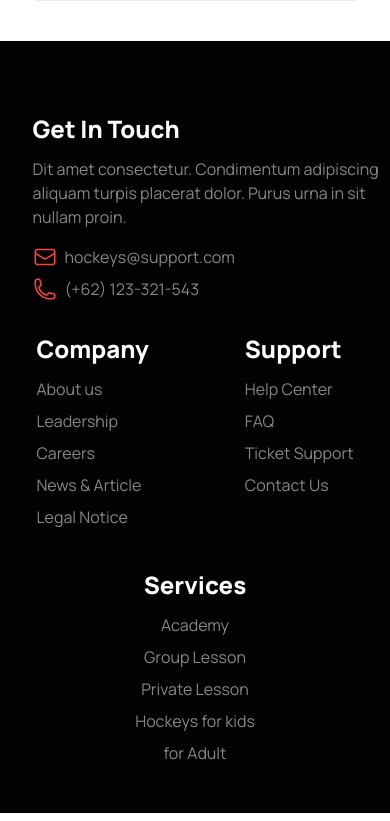
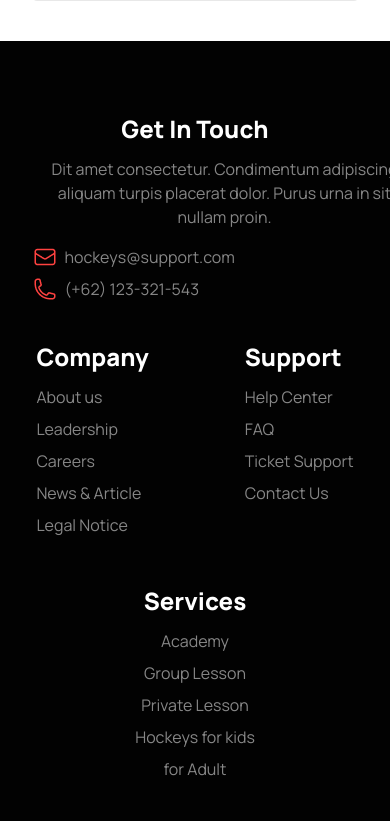
Before and after one commit to Tonmoy-Rahman-Turjo/assingment-exam-thre, a plain HTML site: page index.html in a window 390 px wide. Shown: the part 8282-9103 px from the top of the page. Drawn offline with nearby package versions, Linux system fonts and the light colour scheme.

Commit message:
full cmplit

```diff
--- a/index.html
+++ b/index.html
@@ -443,23 +443,28 @@
      </section>
    </main>
    <footer class="bg-[#020202] mt-10 ">
-    <section class="w-5/6 m-auto py-10">
+    <section class="w-5/6 m-auto py-8">
       <div class="lg:flex lg:justify-around    flex-row justify-center  items-center">
        <!-- one-nober -->
-        <div class=" flex-row  justify-center items-center mt-8 ">
-          <h2 class="text-2xl font-extrabold text-[#FFF] mb-3">Get In Touch</h2>
+        <div class=" flex-row  justify-center items-center mt-10 ">
+          <div class="lg:text-left text-center">
+            <h2 class="text-2xl font-extrabold text-[#FFF] mb-3">Get In Touch</h2>
           <p class="w-96 text-base mb-4  text-[#ffffff86]">Dit amet consectetur. Condimentum adipiscing aliquam turpis placerat dolor. Purus urna in sit nullam proin.</p>
-           <div class="flex mt-2 mb-2 lg:text-left text-center">
-            <img src="./Images/Frame (3).png" alt="">
-           <span class=" text-base ml-2 text-[#ffffff86]">hockeys@support.com</span>
+           <div class="flex-col w-96 justify-center items-center">
+            <div class="flex mb-2">
+              <img src="./Images/Frame (3).png" alt="">
+             <span class=" text-base ml-2  text-[#ffffff86]">hockeys@support.com</span>
+             </div>
+             <div class=" flex   ">
+                 <img src="./Images/Frame (4).png" alt="">
+                 <span class=" ml-2 text-base text-[#ffffff86]">(+62) 123-321-543</span>
+             </div>
            </div>
-           <div class="flex  lg:text-left text-center  ">
-               <img src="./Images/Frame (4).png" alt="">
-               <span class=" ml-2 text-base text-[#ffffff86]">(+62) 123-321-543</span>
-           </div>
+
+          </div>
         </div>
              <!-- tow -->
-        <div class="flex gap-24 justify-center mt-8">
+        <div class="flex gap-24 justify-center mt-10">
           <div class=" ">
             <h2 class="text-2xl font-extrabold mb-3 text-[#FFF]" >Company</h2>
             <p class=" text-base mb-2 text-[#ffffff86]" >About us</p>
@@ -477,7 +482,7 @@
           </div>
         </div>
        <!-- thre -->
-        <div class=" lg:text-left text-center mt-8">
+        <div class=" lg:text-left text-center mt-10">
           <h2 class="text-2xl font-extrabold mb-3 text-[#FFF]" >Services</h2>
           <p class=" text-base mb-2 text-[#ffffff86]" >Academy</p>
           <p class=" text-base mb-2  text-[#ffffff86]" >Group Lesson</p>
```
